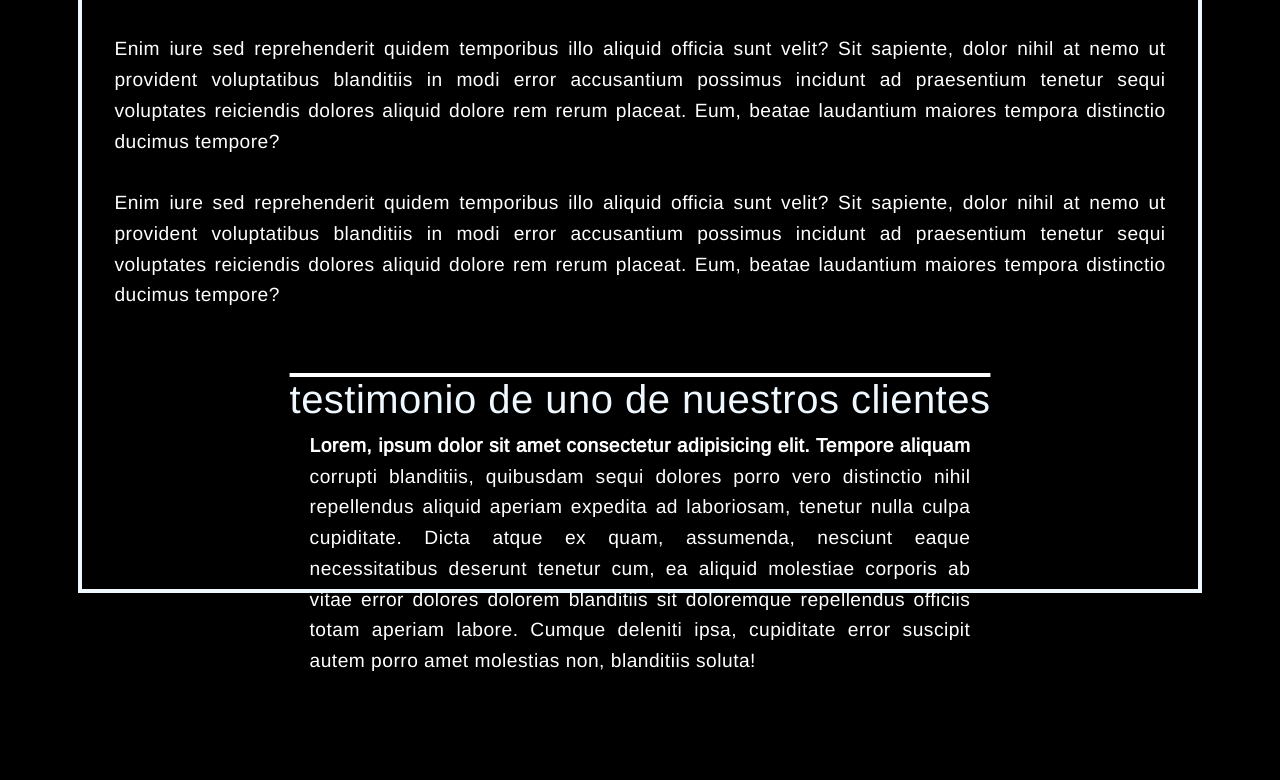
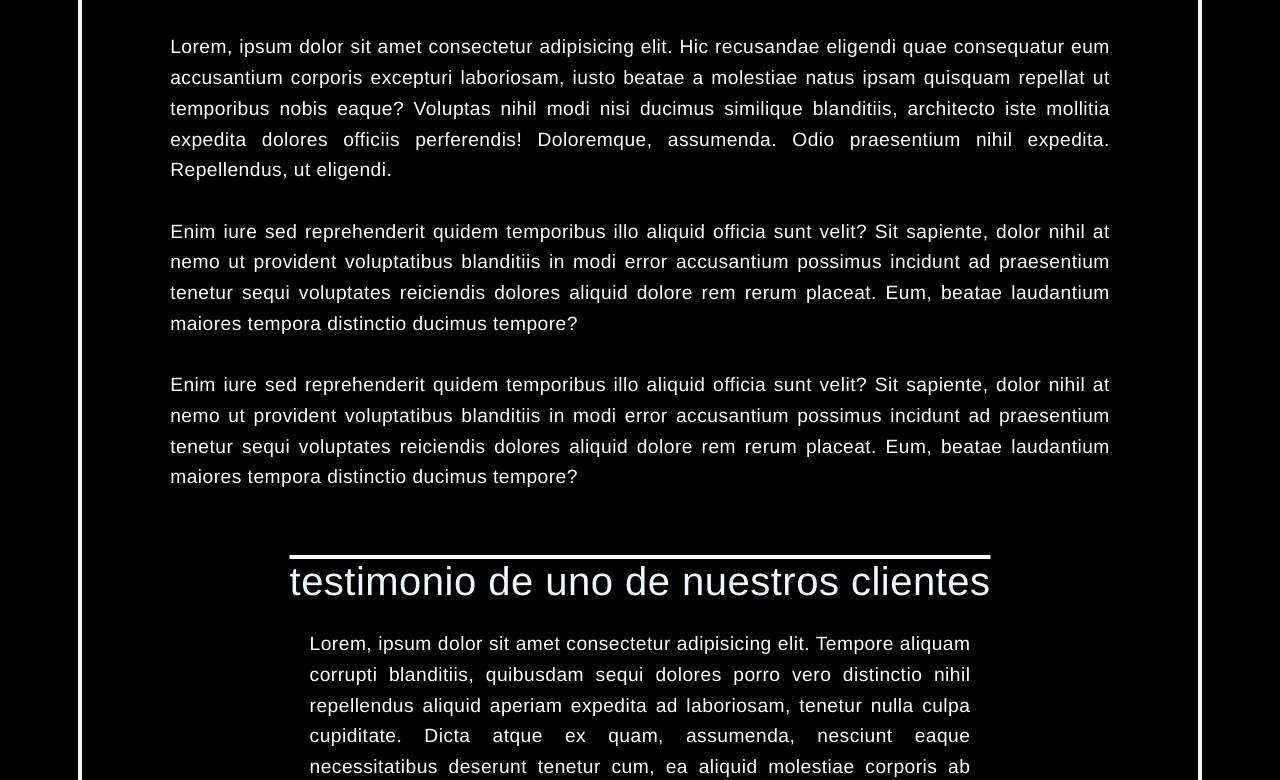
Before and after one commit to giufrncn/PF-Francone, a website: page pages/serviciodos.html in a window 1280 px wide. Shown: the part 405-1185 px from the top of the page. Before the commit the page ends 1130 px from the top, so only its background shows below. Drawn offline with nearby package versions, Linux system fonts and the light colour scheme.

Commit message:
agregué pages

```diff
--- a/pages/serviciodos.html
+++ b/pages/serviciodos.html
@@ -29,7 +29,7 @@
     </header>
     <main class="contenido">
         <section class="detalle">
-            <div class="div-detalle">
+            <div class="div-detalle-servicios">
                 <h1 class="serviciopages">E-commerce management</h1>
                 <p>Lorem, ipsum dolor sit amet consectetur adipisicing elit. Hic recusandae eligendi quae consequatur eum accusantium corporis excepturi laboriosam, iusto beatae a molestiae natus ipsam quisquam repellat ut temporibus nobis eaque? Voluptas nihil modi nisi ducimus similique blanditiis, architecto iste mollitia expedita dolores officiis perferendis! Doloremque, assumenda. Odio praesentium nihil expedita. Repellendus, ut eligendi. <br>
                     <br> Enim iure sed reprehenderit quidem temporibus illo aliquid officia sunt velit? Sit sapiente, dolor nihil at nemo ut provident voluptatibus blanditiis in modi error accusantium possimus incidunt ad praesentium tenetur sequi voluptates reiciendis dolores aliquid dolore rem rerum placeat. Eum, beatae laudantium maiores tempora distinctio ducimus tempore? <br>
--- a/scss/base/_mediaquery.scss
+++ b/scss/base/_mediaquery.scss
@@ -81,6 +81,10 @@
     .contenido .detalle .div-detalle {
         height: auto;
     }
+    .contenido .detalle .div-detalle-servicios .serviciopages {
+        padding: 0;
+        font-size: 2.5rem;
+    }
 }
 @media screen and (max-width: 500px) {
     header nav {
@@ -143,7 +147,9 @@
         padding: 1rem;
         font-size: small;
     }
-
+    .contenido .detalle .div-detalle-servicios .serviciopages {
+        font-size: 2rem;
+    }
 }
 @media screen and (max-width: 320px) {
     .contenido {
--- a/scss/components/_pages.scss
+++ b/scss/components/_pages.scss
@@ -162,7 +162,12 @@
 }
 .contenido {
     .detalle {
-        .div-detalle {
+        .div-detalle-servicios {
+            @include flex (flex,column,center,center);
+            width: 90%;
+            text-align: center;
+            border: 4px solid aliceblue;
+            margin: 10px;
             .serviciopages {
                 font-size: 3.5rem;
                 color:nth($colores, 3);
@@ -170,9 +175,16 @@
                 padding: 2rem;
                 padding-bottom: 0;
                 letter-spacing: 10px;
+                width: 90%;
             }
             p {
-
+                width: 90%;
+                text-align: justify;
+                font-size: 1.2rem;
+                color:nth($colores, 3);
+                padding: 2rem;
+                padding-top: 3rem;
+                padding-bottom: 3rem;
             }
             .subtitulo {
                 text-decoration: overline;
@@ -180,7 +192,7 @@
             }
             .testimonio {
                 width: 65%;
-                padding-top: 0;
+                padding-top: 1rem;
                 ::first-line {
                     font-weight: bolder;
                     color:white;
```
Also changed, not shown: pages/serviciocinco.html (+1 -1 lines), pages/serviciocuatro.html (+1 -1 lines), pages/servicioseis.html (+1 -1 lines), pages/serviciotres.html (+1 -1 lines), pages/serviciouno.html (+1 -1 lines), css/style.css.
